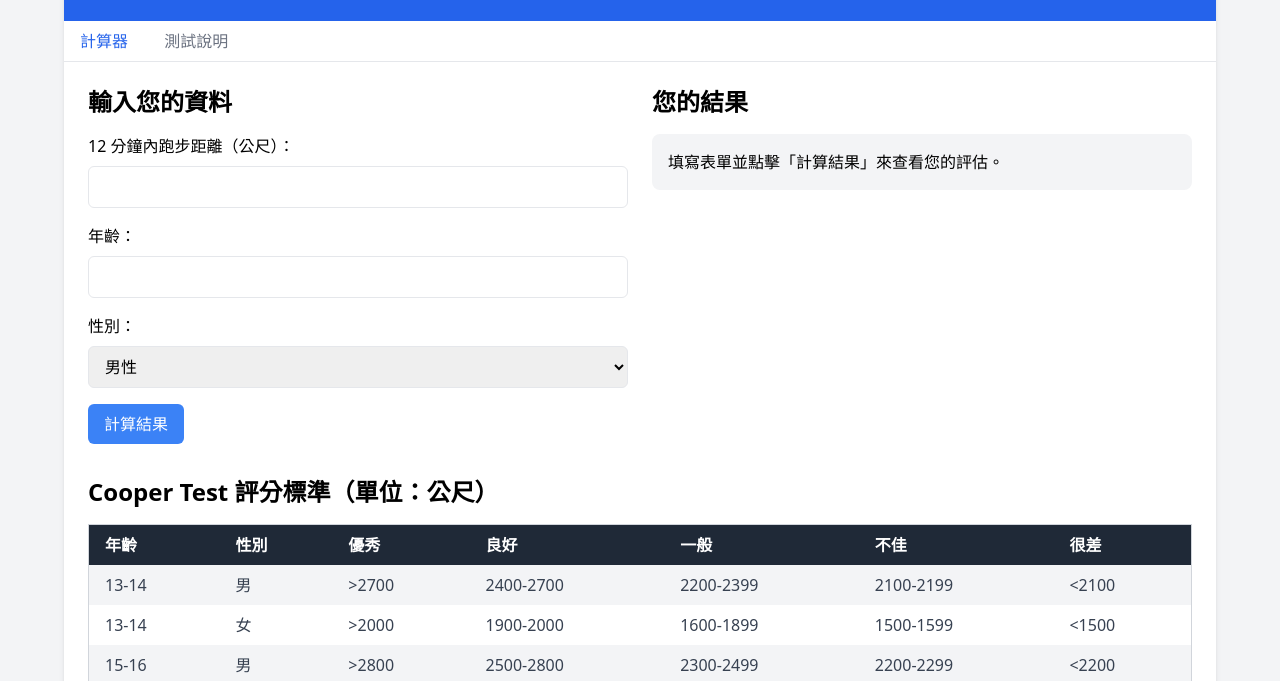
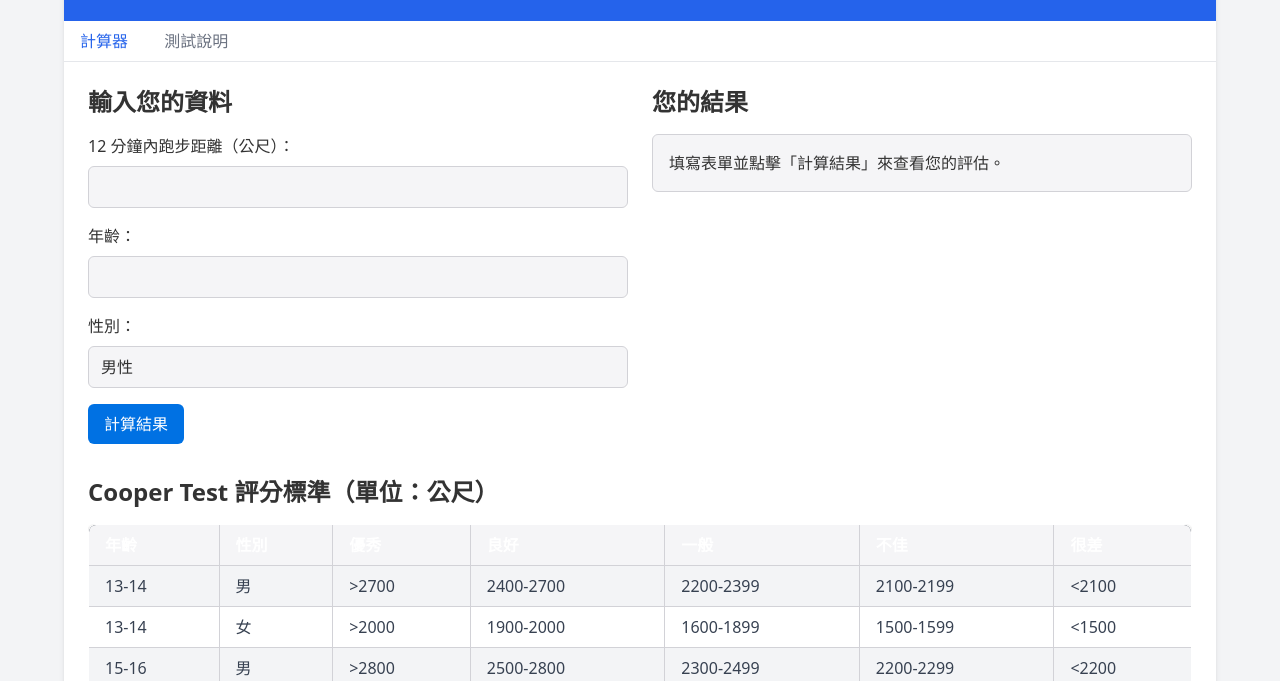
Before and after one commit to xxcyl/vo2max, a plain HTML site: page index.html in a window 1280 px wide. Shown: the part 119-800 px from the top of the page. Drawn offline with nearby package versions, Linux system fonts and the light colour scheme.

Commit message:
Update styles.css

```diff
--- a/styles.css
+++ b/styles.css
@@ -1,5 +1,101 @@
-/* 自訂樣式可以放在這裡 */
+body {
+    font-family: -apple-system, BlinkMacSystemFont, 'Segoe UI', 'Roboto', 'Helvetica', 'Arial', sans-serif;
+    background-color: #f0f0f0;
+    color: #333;
+}
+
+.max-w-6xl {
+    max-width: 900px;
+    margin: 2rem auto;
+}
+
+.bg-white {
+    background-color: #ffffff;
+    box-shadow: 0 1px 3px rgba(0,0,0,0.12), 0 1px 2px rgba(0,0,0,0.24);
+    border-radius: 8px;
+    overflow: hidden;
+}
+
+.bg-blue-600 {
+    background-color: #007aff;
+}
+
+.tab-button {
+    background-color: transparent;
+    border: none;
+    padding: 0.75rem 1rem;
+    font-weight: 500;
+    transition: all 0.3s ease;
+}
+
+.tab-button:hover {
+    background-color: rgba(0,122,255,0.1);
+}
+
+.tab-button.active {
+    color: #007aff;
+    border-bottom: 2px solid #007aff;
+}
+
+input[type="number"], select {
+    -webkit-appearance: none;
+    -moz-appearance: none;
+    appearance: none;
+    background-color: #f5f5f7;
+    border: 1px solid #d2d2d7;
+    border-radius: 6px;
+    padding: 0.5rem;
+    font-size: 1rem;
+    transition: all 0.3s ease;
+}
+
+input[type="number"]:focus, select:focus {
+    outline: none;
+    border-color: #0071e3;
+    box-shadow: 0 0 0 3px rgba(0,113,227,0.3);
+}
+
+button[type="submit"] {
+    background-color: #0071e3;
+    color: white;
+    border: none;
+    padding: 0.5rem 1rem;
+    border-radius: 6px;
+    font-weight: 500;
+    transition: all 0.3s ease;
+}
+
+button[type="submit"]:hover {
+    background-color: #0077ed;
+}
+
+#result {
+    background-color: #f5f5f7;
+    border: 1px solid #d2d2d7;
+    border-radius: 6px;
+}
+
+table {
+    border-collapse: separate;
+    border-spacing: 0;
+    width: 100%;
+    border: 1px solid #d2d2d7;
+    border-radius: 6px;
+    overflow: hidden;
+}
+
+th, td {
+    border: 1px solid #d2d2d7;
+    padding: 0.75rem;
+    text-align: left;
+}
+
+th {
+    background-color: #f5f5f7;
+    font-weight: 600;
+}
+
 .result-highlight {
-    font-weight: bold;
-    color: #2563eb;
+    color: #007aff;
+    font-weight: 600;
 }
```
